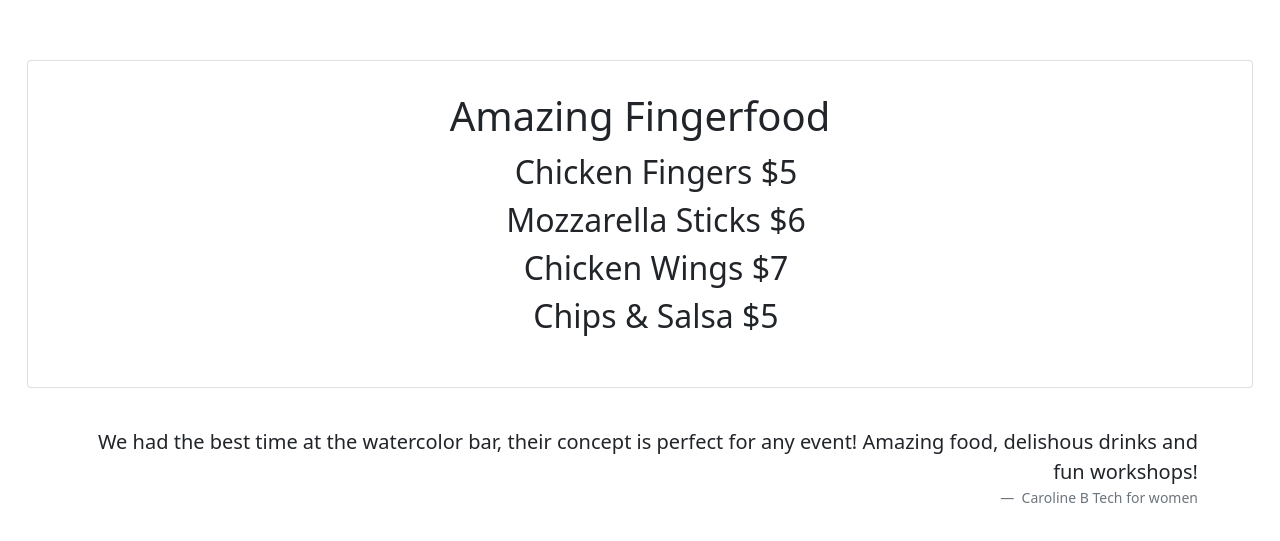
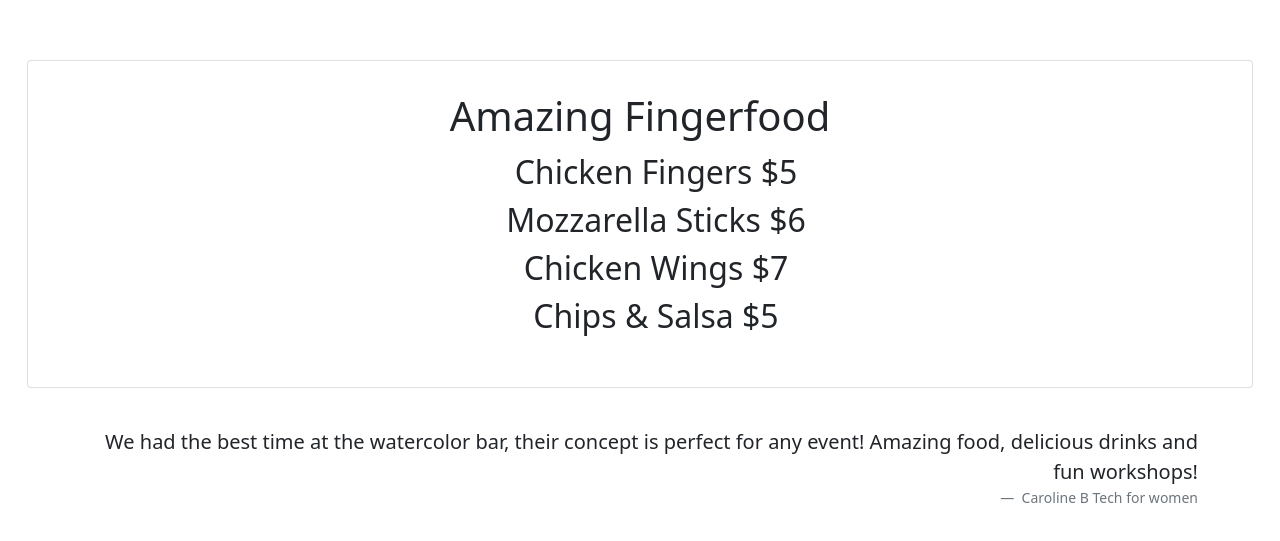
Before and after one commit to car0linb/Bootstrap-test, a plain HTML site: page index.html in a window 1280 px wide. Shown: the part 3756-4297 px from the top of the page. Drawn offline with nearby package versions, Linux system fonts and the light colour scheme.

Commit message:
spelling

```diff
--- a/index.html
+++ b/index.html
@@ -220,7 +220,7 @@
     <section class="container ratings">
         <figure>
             <blockquote class="blockquote text-end">
-              <p>We had the best time at the watercolor bar, their concept is perfect for any event! Amazing food, delishous drinks and fun workshops!</p>
+              <p>We had the best time at the watercolor bar, their concept is perfect for any event! Amazing food, delicious drinks and fun workshops!</p>
             </blockquote>
             <figcaption class="blockquote-footer text-end">
               Caroline B <cite title="Source Title">Tech for women</cite>
```
